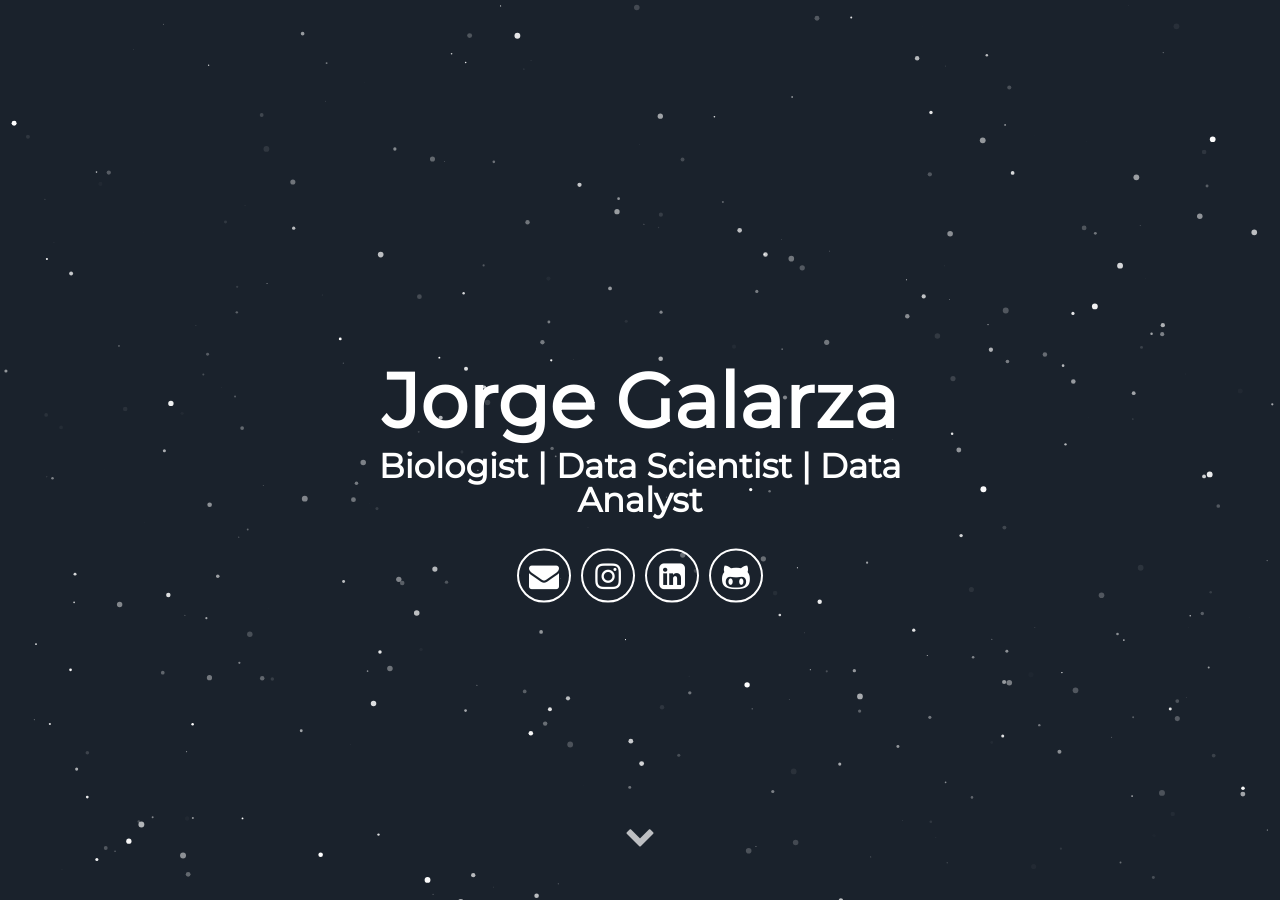
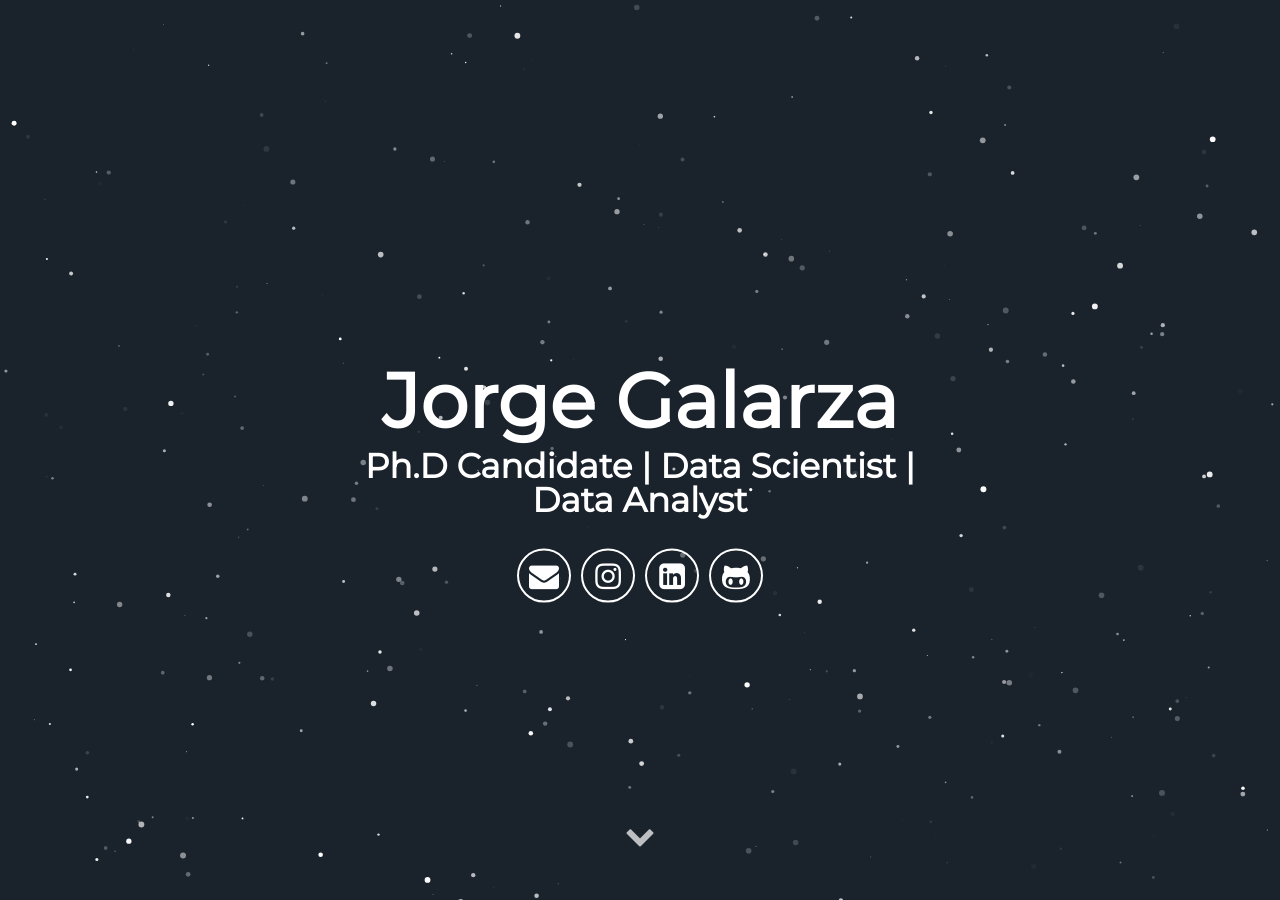
Before and after one commit to jorgegalarza1/jorgegalarza1.github.io, a Jekyll site: the page built from index.html, in a window 1280 px wide and 900 px high. Built offline with Jekyll 4.4.1, drawn with Linux system fonts in a browser that asks for light colours; some web fonts are replaced.

Commit message:
Update _config.yml

```diff
--- a/_config.yml
+++ b/_config.yml
@@ -7,7 +7,7 @@ description: Jekyll Theme Minimal Resume
 # User settings
 username: Jorge Galarza
 user_description: I'm a PhD Candidate
-user_title: Biologist | Data Scientist | Data Analyst
+user_title: Ph.D Candidate | Data Scientist | Data Analyst
 email: jorge_galarza_1@outlook.com
 # twitter_username: lorem_ipsum
 instagram_username: jc.galarza
```
